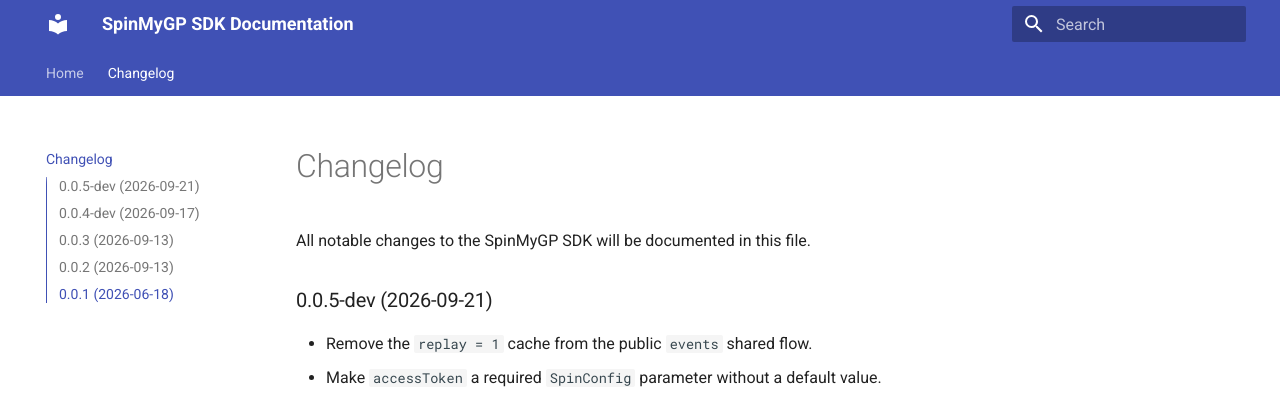
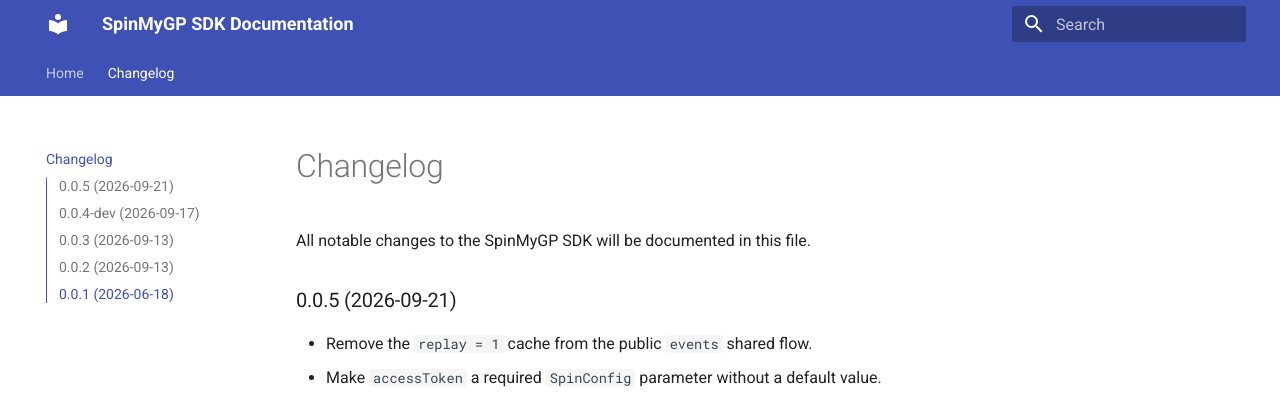
Before and after one commit to Gakk-Win/SpinMyGPDoc, an MkDocs documentation site: the page built from docs/changelog.md, in a window 1280 px wide and 1396 px high. Shown: the top 401 px of the window. Built offline with MkDocs 1.6.1 and Material for MkDocs 9.7.7, drawn with Linux system fonts in a browser that asks for light colours.

Commit message:
Update version header in changelog.md for 0.0.5 release

```diff
--- a/docs/changelog.md
+++ b/docs/changelog.md
@@ -2,7 +2,7 @@
 
 All notable changes to the SpinMyGP SDK will be documented in this file.
 
-### 0.0.5-dev (2026-09-21)
+### 0.0.5 (2026-09-21)
 - Remove the `replay = 1` cache from the public `events` shared flow.
 - Make `accessToken` a required `SpinConfig` parameter without a default value.
 - Migrate list-based UI states and models to `ImmutableList` for improved stability and performance.
```
